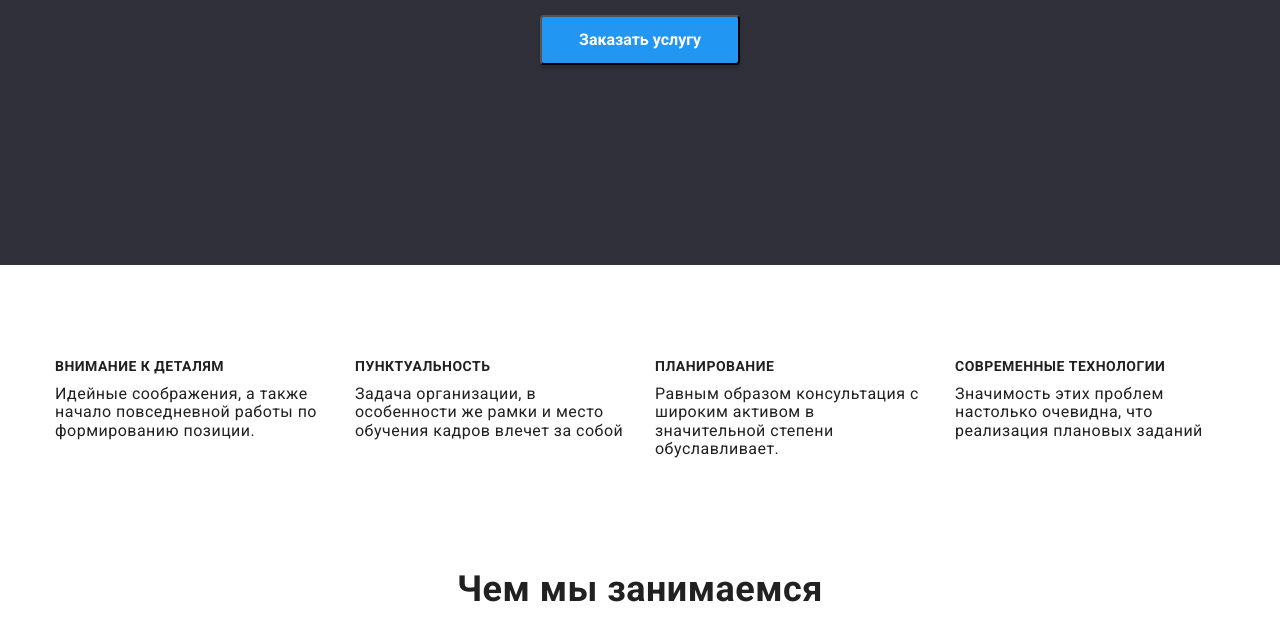
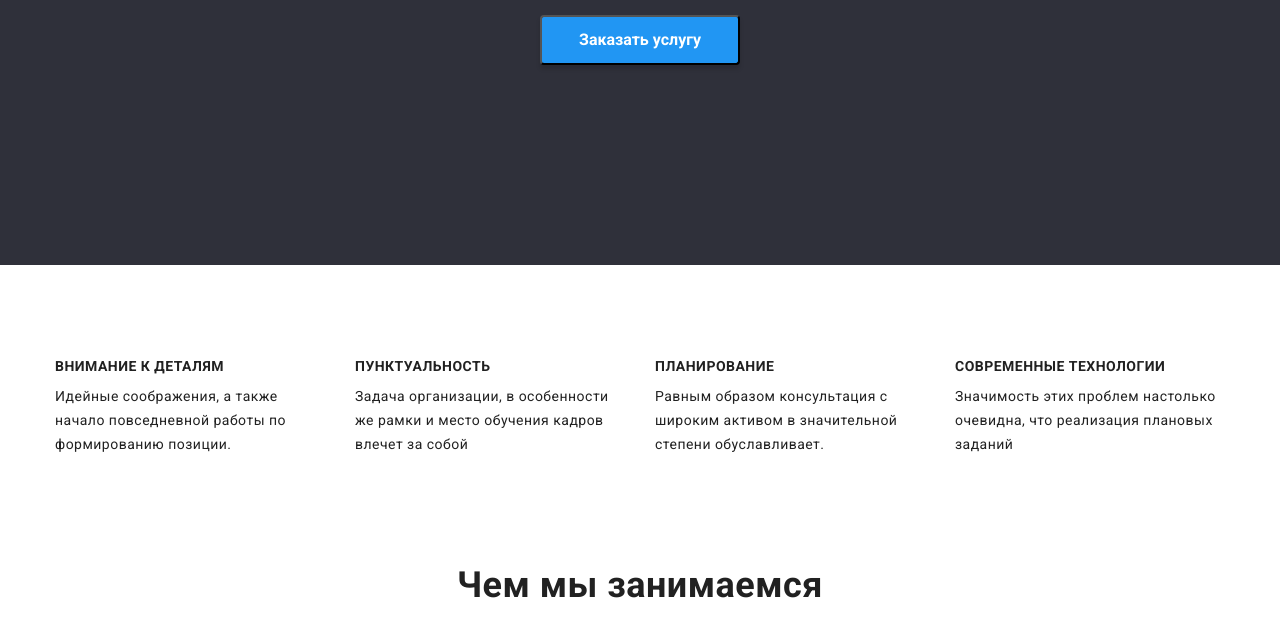
Before and after one commit to grinya0101/hw-3, a plain HTML site: page index.html in a window 1280 px wide. Shown: the part 428-1061 px from the top of the page. Drawn offline with nearby package versions, Linux system fonts and the light colour scheme.

Commit message:
hw-finish

```diff
--- a/css/styles.css
+++ b/css/styles.css
@@ -173,6 +173,8 @@ ul {
 .plan-item {
   width: 270px;
   margin-right: 30px;
+font-size: 14px;
+line-height: 1.7;
 }
 
 .plan-item:last-child{
@@ -185,6 +187,7 @@ ul {
 .upper-title {
   font-size: 14px;
   line-height: 1.71;
+
 }
 
 /*Чем мы занимаемся*/
@@ -464,6 +467,8 @@ margin-right: 8px;
 
 }
 
+
+
 .list-title-subject{
  padding: 20px 24px;
 
```
